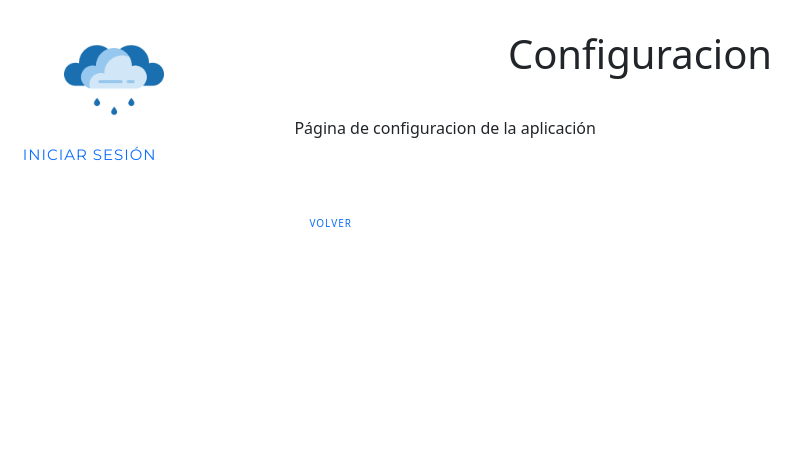
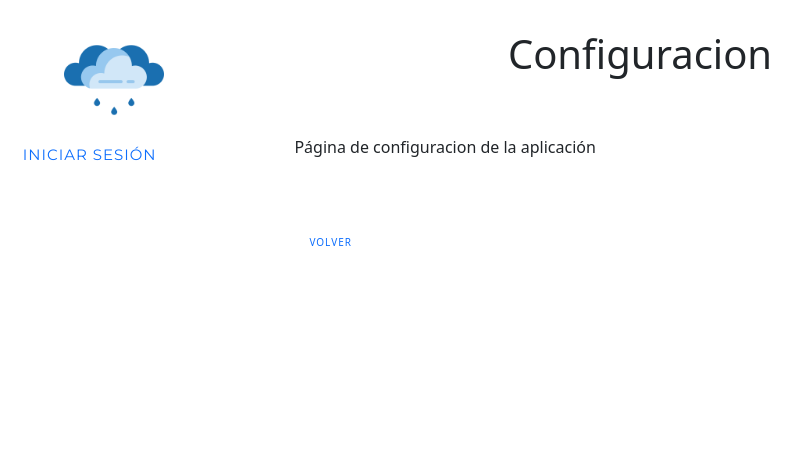
Before and after one commit to BautBodrone/ProyectoDeSoftware2021, a Flask app: template app/templates/config/edit.html in a window 1280 px wide. Shown: the top 456 px of the page, without its empty margins (0-808 px from the left). Run offline with Flask 2, Linux system fonts and the light colour scheme; the template is opened without the code that fills it, so the values that code supplies are empty; parts of the project's set-up code (start-up, migrations or seed data) failed here and were passed over.

Commit message:
ajuste del .content

```diff
--- a/app/static/style.css
+++ b/app/static/style.css
@@ -1,5 +1,5 @@
 @import url('https://fonts.googleapis.com/css?family=Montserrat:400,600,700');
-@import url('https://fonts.googleapis.com/css?family=Catamaran:400,800');
+
 body {
   font-family: 'Montserrat', Helvetica, sans-serif;
   font-size: 14px;
@@ -103,6 +103,7 @@ a.page {
   padding-left: 3%;
   float: right;
   margin: 0 auto;
+  margin-top: 1.5%;
   width: 80%;
 }
 
```
